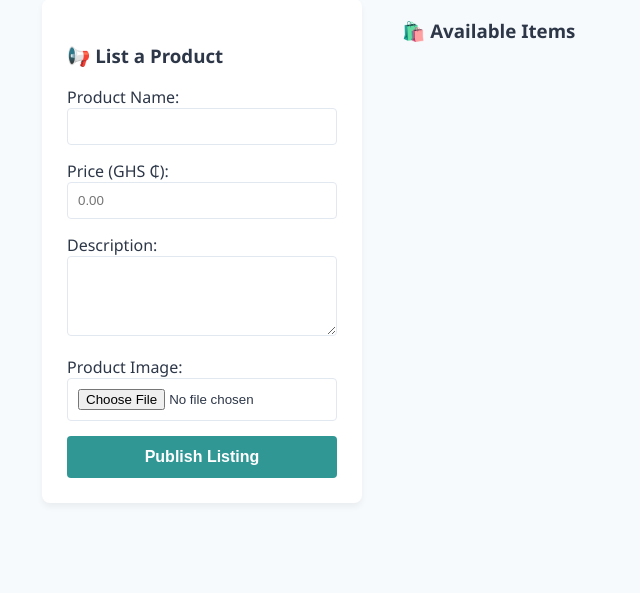
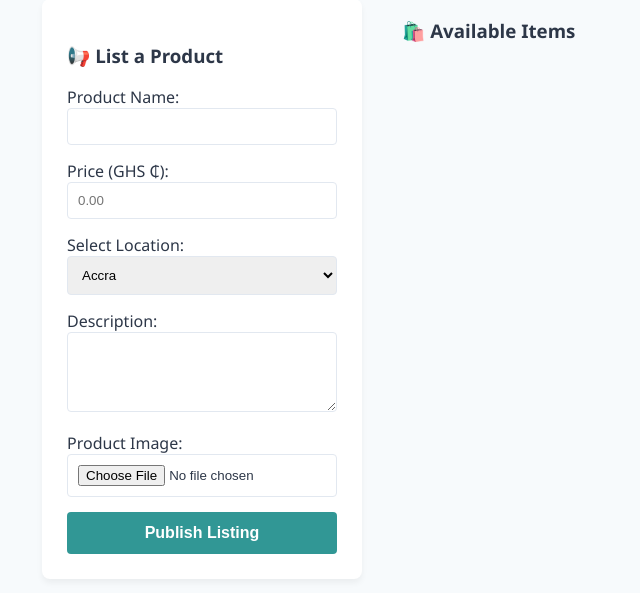
Before and after one commit to iRish-wINe/USER, a Flask app: page / in a window 1280 px wide. Shown: the part 134-727 px from the top of the page, without its empty margins (98-738 px from the left). Run offline with Flask 3, Linux system fonts and the light colour scheme; the visitor is signed in with stand-in values (Sample User, id 1); data that the repository does not hold is empty.

Commit message:
Expanded vendor locations list with Akim Oda, Koforidua, and Nsawam

```diff
--- a/Desktop/micro_marketplace/app.py
+++ b/Desktop/micro_marketplace/app.py
@@ -5,21 +5,15 @@ from werkzeug.utils import secure_filename
 from werkzeug.security import generate_password_hash, check_password_hash
 
 app = Flask(__name__)
-
-# Secret key signs session cookies securely
 app.secret_key = "commercial_marketplace_super_secret_token"
 
-# Configure the upload directory path for product pictures
 UPLOAD_FOLDER = os.path.join("static", "uploads")
 app.config["UPLOAD_FOLDER"] = UPLOAD_FOLDER
 
 # --- SECURE DATABASE SYSTEM ---
 def init_db():
-    # Added timeout=20 flag to break database busy/locked crashes
     conn = sqlite3.connect("marketplace.db", timeout=20)
     cursor = conn.cursor()
-
-    # Force table validation schemas on boot
     cursor.execute("""
         CREATE TABLE IF NOT EXISTS users (
             id INTEGER PRIMARY KEY AUTOINCREMENT,
@@ -28,6 +22,7 @@ def init_db():
             password_hash TEXT NOT NULL
         )
     """)
+    # UPGRADED: Added location column tracking to the products table
     cursor.execute("""
         CREATE TABLE IF NOT EXISTS products (
             id INTEGER PRIMARY KEY AUTOINCREMENT,
@@ -36,16 +31,15 @@ def init_db():
             description TEXT NOT NULL,
             image_file TEXT NOT NULL,
             seller TEXT NOT NULL,
-            seller_email TEXT NOT NULL
+            seller_email TEXT NOT NULL,
+            location TEXT NOT NULL DEFAULT 'Accra'
         )
     """)
     conn.commit()
     conn.close()
 
-# Run initialization loop immediately
 init_db()
 
-# Universal helper function to manage query operations safely
 def query_db(query, args=(), one=False):
     conn = sqlite3.connect("marketplace.db", timeout=20)
     conn.row_factory = sqlite3.Row
@@ -58,45 +52,39 @@ def query_db(query, args=(), one=False):
 
 # --- ROUTES MATRIX ---
 
-# 1. Main Marketplace Storefront Homepage
 @app.route("/", methods=["GET", "POST"])
 def home():
     if request.method == "POST":
-        # Block unauthorized uploads trying to spoof requests
         if "username" not in session:
             return redirect(url_for("login"))
 
         title = request.form.get("title")
         price = request.form.get("price")
         description = request.form.get("description")
+        location = request.form.get("location") # Intercept selected location
         file = request.files.get("product_image")
 
-        if title and price and description and file:
+        if title and price and description and location and file:
             filename = secure_filename(file.filename)
-            # Save the raw photograph file into static/uploads/
             file.save(os.path.join(app.config["UPLOAD_FOLDER"], filename))
 
-            # Map product entry row and bind it to the logged-in seller session metadata
+            # UPGRADED: Insert location variable values directly into storage query
             query_db(
-                "INSERT INTO products (title, price, description, image_file, seller, seller_email) VALUES (?, ?, ?, ?, ?, ?)",
-                (title, float(price), description, filename, session["username"], session["email"])
+                "INSERT INTO products (title, price, description, image_file, seller, seller_email, location) VALUES (?, ?, ?, ?, ?, ?, ?)",
+                (title, float(price), description, filename, session["username"], session["email"], location)
             )
             return redirect(url_for("home"))
 
     all_products = query_db("SELECT * FROM products ORDER BY id DESC")
-    # CRUCIAL: Renders index.html for the store catalog home screen
     return render_template("index.html", products=all_products)
 
-# 2. Member Authorization Sign In Portal
 @app.route("/login", methods=["GET", "POST"])
 def login():
     if request.method == "POST":
         username = request.form.get("login_user")
         password = request.form.get("login_pass")
-
         user = query_db("SELECT * FROM users WHERE username = ?", (username,), one=True)
 
-        # Crosscheck hash cryptography keys
         if user and check_password_hash(user["password_hash"], password):
             session["username"] = user["username"]
             session["email"] = user["email"]
@@ -105,7 +93,6 @@ def login():
         return render_template("login.html", login_error="Invalid username or password.")
     return render_template("login.html")
 
-# 3. New Account Registration Portal
 @app.route("/register", methods=["GET", "POST"])
 def register():
     if request.method == "POST":
@@ -114,11 +101,8 @@ def register():
         password = request.form.get("reg_pass")
 
         try:
-            # Scramble the user password securely
             hashed_pwd = generate_password_hash(password)
             query_db("INSERT INTO users (username, email, password_hash) VALUES (?, ?, ?)", (username, email, hashed_pwd))
-
-            # Autologin after a clean registration setup row
             session["username"] = username
             session["email"] = email
             return redirect(url_for("home"))
@@ -126,10 +110,9 @@ def register():
             return render_template("login.html", reg_error="Username is already taken.")
     return redirect(url_for("login"))
 
-# 4. Global Account Sign Out Terminal
 @app.route("/logout")
 def logout():
-    session.clear() # Clear encrypted authorization cookie state tracking tokens
+    session.clear()
     return redirect(url_for("home"))
 
 if __name__ == "__main__":
--- a/Desktop/micro_marketplace/templates/index.html
+++ b/Desktop/micro_marketplace/templates/index.html
@@ -5,40 +5,31 @@
     <style>
         body { font-family: 'Segoe UI', Tahoma, Geneva, Verdana, sans-serif; padding: 40px; background-color: #f7fafc; color: #2d3748; margin: 0; }
         .container { max-width: 1000px; margin: 0 auto; }
-
-        /* Top Branding Navigation Bar */
         .navbar { display: flex; justify-content: space-between; align-items: center; background-color: white; padding: 15px 30px; border-radius: 8px; box-shadow: 0 4px 6px rgba(0,0,0,0.02); margin-bottom: 30px; }
         .nav-links a { margin-left: 15px; text-decoration: none; color: #2b6cb0; font-weight: bold; }
         .nav-links a.logout { color: #e53e3e; }
         .auth-box { background-color: #ebf8ff; border: 1px solid #bee3f8; padding: 15px; border-radius: 6px; margin-bottom: 20px; text-align: center; }
-
-        /* Split Screen: Form on Left, Catalog on Right */
         .layout { display: grid; grid-template-columns: 320px 1fr; gap: 40px; }
         form { background-color: white; padding: 25px; border-radius: 8px; box-shadow: 0 4px 6px rgba(0,0,0,0.05); height: fit-content; margin-bottom: 20px; }
-        input[type="text"], input[type="number"], textarea, input[type="file"] { width: 100%; padding: 10px; margin-bottom: 15px; border: 1px solid #e2e8f0; border-radius: 4px; box-sizing: border-box; }
+        input[type="text"], input[type="number"], select, textarea, input[type="file"] { width: 100%; padding: 10px; margin-bottom: 15px; border: 1px solid #e2e8f0; border-radius: 4px; box-sizing: border-box; }
         textarea { height: 80px; resize: vertical; }
-
         button { background-color: #319795; color: white; border: none; padding: 12px 20px; cursor: pointer; border-radius: 4px; font-size: 16px; width: 100%; font-weight: bold; }
         button:hover { background-color: #2c7a7b; }
-
-        /* Shop Layout Matrix Grid */
         .grid { display: grid; grid-template-columns: repeat(auto-fill, minmax(220px, 1fr)); gap: 25px; }
         .card { background-color: white; border-radius: 8px; overflow: hidden; box-shadow: 0 2px 4px rgba(0,0,0,0.02); border: 1px solid #e2e8f0; display: flex; flex-direction: column; }
         .card-img { width: 100%; height: 180px; object-fit: cover; background-color: #edf2f7; }
         .card-body { padding: 15px; flex-grow: 1; display: flex; flex-direction: column; }
         .card-title { font-size: 18px; font-weight: bold; margin: 0 0 5px 0; }
-
-        /* Local Cedi Price Color Accent */
         .card-price { color: #dd6b20; font-size: 20px; font-weight: bold; margin-bottom: 10px; }
         .card-text { color: #718096; font-size: 14px; margin: 0 0 5px 0; flex-grow: 1; }
-        .card-seller { font-size: 12px; color: #a0aec0; margin-bottom: 10px; font-style: italic; }
+        .card-metadata { font-size: 12px; color: #718096; margin-bottom: 5px; font-style: italic; }
+        .card-location { font-size: 12px; color: #4a5568; font-weight: bold; margin-bottom: 15px; }
         .buy-btn { background-color: #2b6cb0; text-align: center; color: white; text-decoration: none; padding: 8px; border-radius: 4px; font-size: 14px; font-weight: bold; display: block; }
     </style>
 </head>
 <body>
     <div class="container">
 
-        <!-- TOP BRANDING NAVBAR -->
         <div class="navbar">
             <h2 style="margin:0;">🏪 SikaExpress Marketplace</h2>
             <div class="nav-links">
@@ -52,7 +43,6 @@
         </div>
 
         <div class="layout">
-            <!-- SELL ITEM LAYER SIDEBAR -->
             <div>
                 {% if session.get('username') %}
                     <form method="POST" action="/" enctype="multipart/form-data">
@@ -62,6 +52,22 @@
 
                         <label>Price (GHS ₵):</label>
                         <input type="number" name="price" step="0.01" placeholder="0.00" required>
+
+                        <!-- UPGRADED: Regional location dropdown input form element -->
+                                            <!-- UPDATED: Added Akim Oda, Koforidua, and Nsawam -->
+                        <label>Select Location:</label>
+                        <select name="location">
+                            <option value="Accra">Accra</option>
+                            <option value="Akim Oda">Akim Oda</option>
+                            <option value="Cape Coast">Cape Coast</option>
+                            <option value="Koforidua">Koforidua</option>
+                            <option value="Kumasi">Kumasi</option>
+                            <option value="Nsawam">Nsawam</option>
+                            <option value="Takoradi">Takoradi</option>
+                            <option value="Tamale">Tamale</option>
+                            <option value="Tema">Tema</option>
+                        </select>
+
 
                         <label>Description:</label>
                         <textarea name="description" required></textarea>
@@ -79,7 +85,6 @@
                 {% endif %}
             </div>
 
-            <!-- BUY ITEMS MATRIX GRID -->
             <div>
                 <h3>🛍️ Available Items</h3>
                 <div class="grid">
@@ -90,7 +95,9 @@
                                 <h4 class="card-title">{{ product.title }}</h4>
                                 <div class="card-price">GH₵ {{ "%.2f"|format(product.price) }}</div>
                                 <p class="card-text">{{ product.description }}</p>
-                                <div class="card-seller">Seller: {{ product.seller }}</div>
+                                <div class="card-metadata">Seller: {{ product.seller }}</div>
+                                <!-- UPGRADED: Dynamic UI badge mapping layout output for item locations -->
+                                <div class="card-location">📍 {{ product.location }}</div>
                                 <a href="mailto:{{ product.seller_email }}?subject=Inquiry about {{ product.title }}" class="buy-btn">Contact Seller</a>
                             </div>
                         </div>
```
